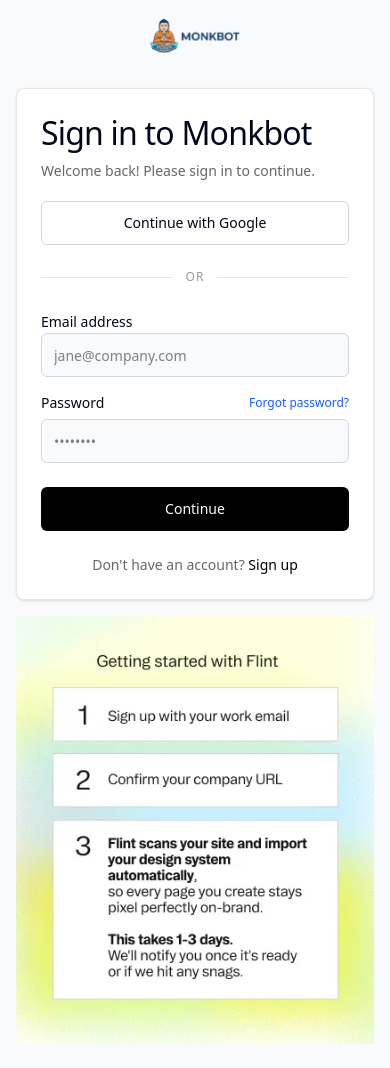
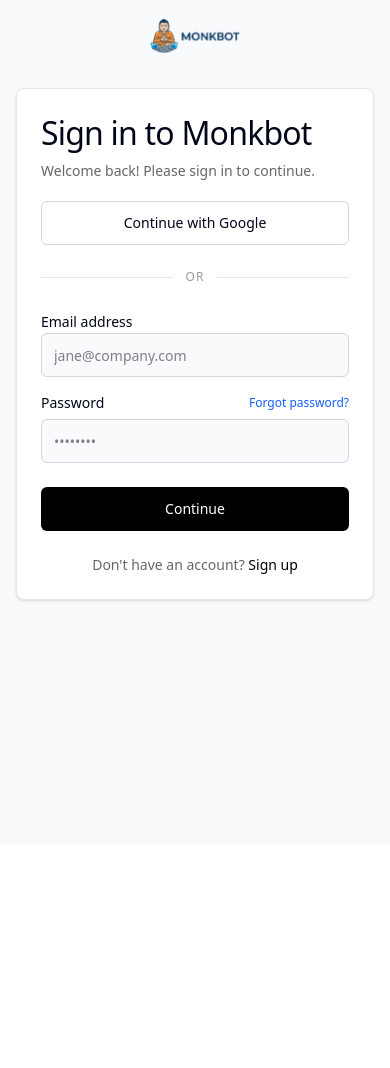
Before and after one commit to prakharbha/monkbot, a Next.js app: page /sign-in in a window 390 px wide. After the commit the page ends 844 px from the top, so only its background shows below. Built offline with nearby package versions, Linux system fonts and the light colour scheme.

Commit message:
feat: add GA4, sitemap, robots.txt

```diff
--- a/app/(auth)/sign-in/page.tsx
+++ b/app/(auth)/sign-in/page.tsx
@@ -192,13 +192,6 @@
         </div>
       </div>
 
-      <div className="w-full md:hidden flex justify-center bg-slate-50 px-4 pb-6">
-        <img
-          src="/auth/sign-up-mobile.webp"
-          alt="Getting started with Monkbot"
-          className="max-w-[400px] w-full h-auto"
-        />
-      </div>
 
       <div className="hidden md:flex md:w-1/2 h-screen bg-gray-50 border-l border-gray-200 px-10 lg:px-12 py-12 relative overflow-hidden">
         {/* Decorative background blur elements */}
```
